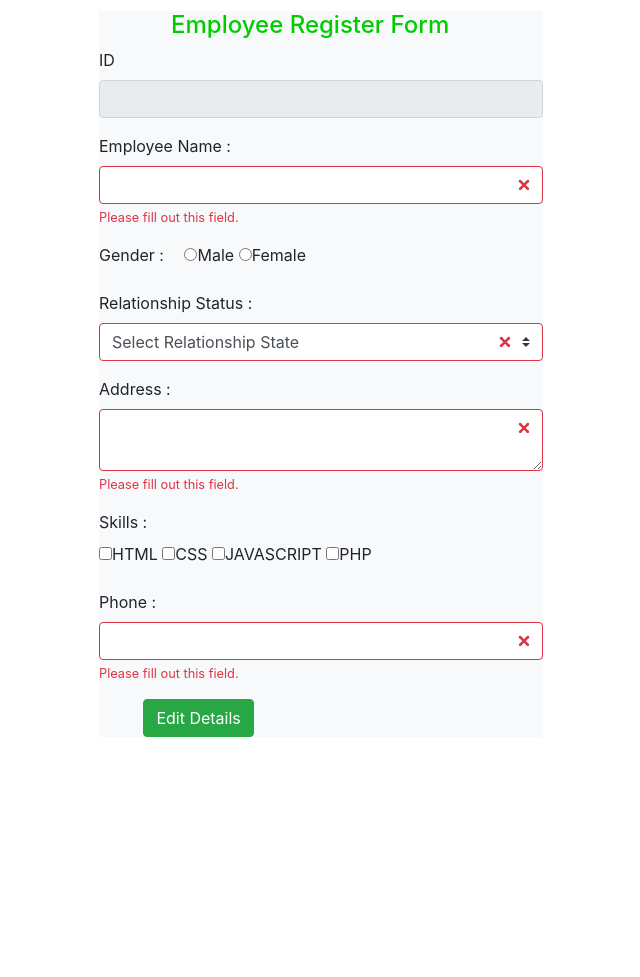
After one commit to NimeshMadusanka/Company, a PHP site: the page made by application/views/EditEmployee.php in a window 1280 px wide. The commit adds this page. Shown: the top 977 px of the page, without its empty margins (319-959 px from the left). Run offline with PHP 8.4, Linux system fonts and the light colour scheme; the template is opened without the code that fills it, so the values that code supplies are empty; some libraries are stand-ins or nearby versions.

Commit message:
Retrieve current employee data for edit page

```diff
--- /dev/null
+++ b/application/views/EditEmployee.php
@@ -0,0 +1,156 @@
+<!DOCTYPE html>
+<html>
+<head>
+    <link rel="stylesheet" href="<?php echo base_url(); ?>/public/css/bootstrap.css">
+    <!-- <link rel="stylesheet" href="<?php /*echo base_url(); */?>/public/css/styles.css">-->
+    <link rel="stylesheet" href="https://maxcdn.bootstrapcdn.com/bootstrap/4.3.1/css/bootstrap.min.css">
+    <link rel="stylesheet" href="https://stackpath.bootstrapcdn.com/font-awesome/4.7.0/css/font-awesome.min.css">
+    <script src="<?php echo base_url(); ?>/public/js/sweetalert.min.js"></script>
+    <script src="<?php echo base_url(); ?>/public/js/validation.js"></script>
+
+    <title>Register</title>
+</head>
+<body>
+<div class="container">
+    <div class="bg-light" style=" margin: 30%; margin-right: 30%; margin-top: 1%">
+
+        <h4 style="color: #00CC00">&emsp;&emsp;&emsp;Employee Register Form</h4>
+
+        <form action="edit_empoyee" method="post" class="was-validated" onsubmit="return checkForm()" >
+            <div class="form-group">
+                <label for="id">ID</label>
+                <input type="text" class="form-control" name="id" value="<?php foreach ($emp as $row){ echo $row->id;} ?>" readonly>
+            </div>
+
+            <div class="form-group">
+                <label for="name">Employee Name :</label>
+                <input type="text" class="form-control" name="name" value="<?php foreach ($emp as $row){ echo $row->name;} ?>" required>
+                <div class="valid-feedback">Valid.</div>
+                <div class="invalid-feedback">Please fill out this field.</div>
+            </div>
+
+            <div class="form-group">
+                <label for="gender">Gender :&emsp;</label>
+
+                <label><input type="radio" class=" radio-inline" name="gender" value="Male" <?php foreach ($emp as $row){ if($row->gender=='Male'){ echo 'checked';}} ?> required >Male</label>
+                <label><input type="radio" class="radio-inline" name="gender" value="Female" <?php foreach ($emp as $row){ if($row->gender=='Female'){ echo 'checked';}} ?> required>Female</label>
+                <div class="valid-feedback">Valid.</div>
+                <div class="invalid-feedback">Please fill out this field.</div>
+
+            </div>
+
+            <div class="form-group">
+                <label for="relationship">Relationship Status :</label>
+                <select name="relationship" class="browser-default custom-select" required>
+                    <option value="">Select Relationship State</option>
+                    <option value="Single" <?php foreach ($emp as $row){ if($row->relationship=='Single'){ echo 'selected';}} ?>>Single</option>
+                    <option value="Married"  <?php foreach ($emp as $row){ if($row->relationship=='Married'){ echo 'selected';}} ?>>Married</option>
+                    <div class="valid-feedback">Valid.</div>
+                    <div class="invalid-feedback">Please fill out this field.</div>
+                </select>
+            </div>
+
+            <div class="form-group">
+                <label for="address">Address :</label>
+                <textarea class="form-control" name="address" required><?php foreach ($emp as $row){ echo $row->address;} ?></textarea>
+                <div class="valid-feedback">Valid.</div>
+                <div class="invalid-feedback">Please fill out this field.</div>
+            </div>
+
+            <div class="form-group">
+                <label for="skills">Skills :</label>
+                <div class="checkbox">
+                    <label &emsp;><input type="checkbox" name="html" id="html" <?php foreach ($emp as $row){ if($row->html==1){ echo 'checked';}} ?>>HTML</label>
+                    <label><input type="checkbox" name="css" id="css" <?php foreach ($emp as $row){ if($row->css==1){ echo 'checked';}} ?>>CSS</label>
+                    <label><input type="checkbox" name="javascript" id="javascript" <?php foreach ($emp as $row){ if($row->javascript==1){ echo 'checked';}} ?> >JAVASCRIPT</label>
+                    <label><input type="checkbox" name="php" id="php" <?php foreach ($emp as $row){ if($row->php==1){ echo 'checked';}} ?>>PHP</label>
+                </div>
+            </div>
+
+            <div class="form-group">
+                <label for="phone">Phone :</label>
+                <input type="tel" pattern="[0-9]{10}" class="form-control" name="phone" id="phone" value="<?php foreach ($emp as $row){ echo $row->phone;} ?>" required>
+                <div class="valid-feedback">Valid.</div>
+                <div class="invalid-feedback">Please fill out this field.</div>
+            </div>
+            <input style="margin-left: 10%" type="submit" value="Edit Details" class="btn btn-success">
+    </div>
+
+    </form>
+</div>
+
+</body>
+</html>
+<script>
+
+    window.onload = function(e){
+        var x="<?php if(isset($_SESSION['success'])){ echo $_SESSION['success'];}?>";
+        if("1"==x){
+            swal("Successful!", "Registration Successful!", "success");
+            <?php $this->session->set_flashdata("success",null); ?>
+        }
+
+        var y="<?php if(isset($_SESSION['error'])){ echo $_SESSION['error'];}?>";
+
+        if("1"==y){
+            showErrorMsg("This NIC Number Already Exists !");
+            <?php $this->session->set_flashdata("error",null); ?>
+        }
+    }
+
+</script>
+<script>
+
+    function checkForm(form) {
+
+        if (document.getElementById("css").checked||document.getElementById("html").checked||document.getElementById("javascript").checked){
+
+        }else {
+            swal({
+                title: "Error",
+                text: "Please mark your skills",
+                icon: "warning",
+                dangerMode: true,
+            });
+
+            return false;
+        }
+
+        return phoneCheck(form);
+    }
+
+    function phoneCheck(form) {
+
+        var phone = document.getElementById("phone").value;
+
+        re = /[0-9]{10}$/;
+        if(!re.test(phone)) {
+            swal({
+                title: "Error",
+                text: "Your Entered Wrong Phone Number",
+                icon: "warning",
+                dangerMode: true,
+            });
+            return false;
+        }
+
+        return changeConfirm(form);
+    }
+
+    function changeConfirm(form) {
+        swal({
+            title: "Are You Sure?",
+            text: "If You Want Edit This!",
+            icon: "warning",
+            buttons: true,
+            dangerMode: true,
+        })
+            .then((willDelete) => {
+                if (willDelete) {
+                    form.submit();
+                }
+            });
+        return false;
+    }
+
+</script>
--- a/application/views/EmployeeList.php
+++ b/application/views/EmployeeList.php
@@ -99,7 +99,7 @@
 </div>
 
 <div style="display: none;">
-    <form action="" method="post" id="change_form">
+    <form action="edit_empoyee" method="post" id="change_form">
         <input type="text" name="change_id" id="change_id">
     </form>
 </div>
```
Also changed, not shown: application/controllers/CompanyController.php (+7 -0 lines), application/models/CompanyModel.php (+11 -0 lines).
